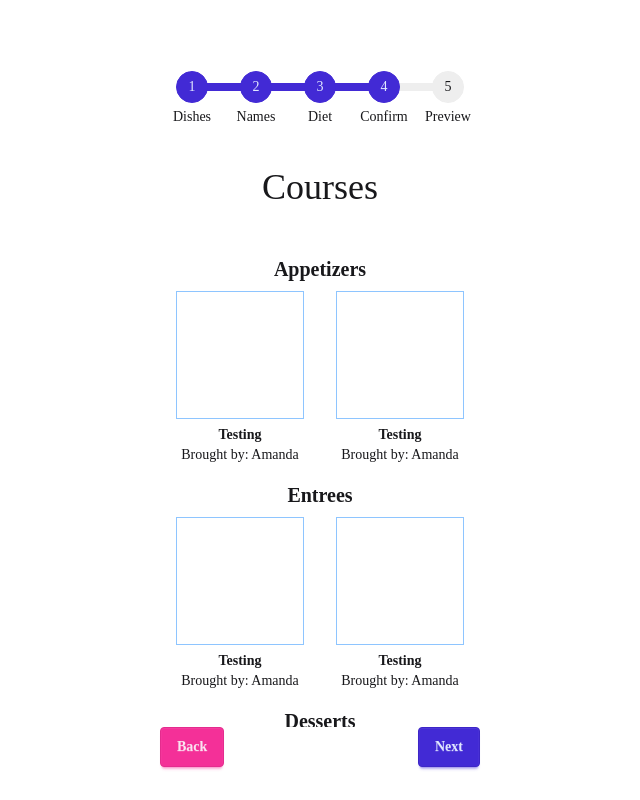
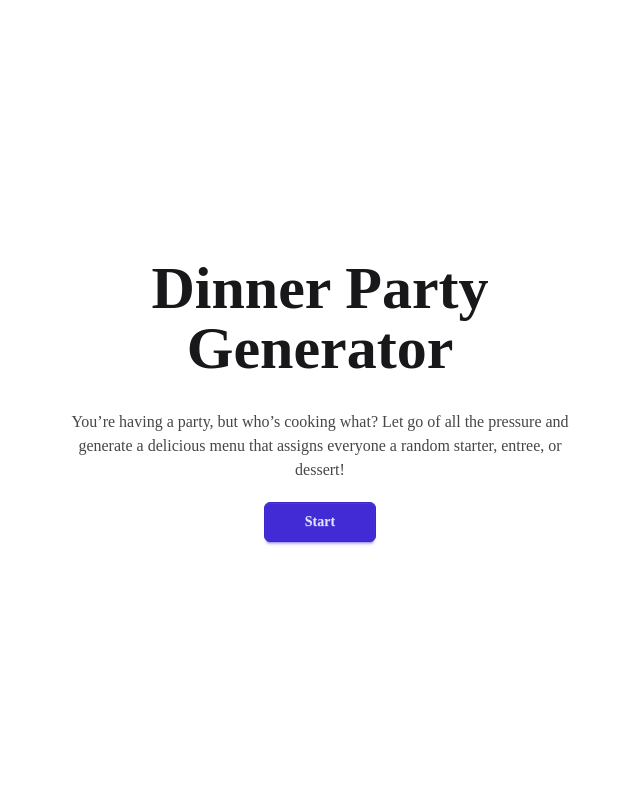
Before and after one commit to ang-riv/dinner-party-generator, a React (Vite) app: page / in a window 1280 px wide. Shown: the whole page, without its empty margins (320-960 px from the left). Built offline with nearby package versions, Linux system fonts and the light colour scheme; a web font is replaced by a local one.

Commit message:
Set up transition from IntroPage to first DishesPage

```diff
--- a/src/MainApp.jsx
+++ b/src/MainApp.jsx
@@ -1,5 +1,5 @@
 // * acts like app since I made everything in app
-import React from "react";
+import React, { useEffect, useState } from "react";
 import IntroPage from "./pages/IntroPage";
 import DishesPage from "./pages/DishesPage";
 import GuestNamePage from "./pages/GuestNamePage";
@@ -10,20 +10,42 @@ import GuestProvider from "./components/contexts/GuestProvider";
 import RestrictionProvider from "./components/contexts/RestrictionProvider";
 import Steps from "./components/Steps";
 import NavButtons from "./components/NavButtons";
+
 function MainApp() {
+  const [pageNum, setPageNum] = useState(0);
+
+  // navigating through the pages
+  const pages = [
+    <IntroPage setPageNum={setPageNum} />,
+    <DishesPage />,
+    <GuestNamePage />,
+    <RestrictionsPage />,
+    <ConfirmPage />,
+    <PreviewPage />,
+  ];
+
+  const [currentPage, setCurrentPage] = useState(pages[0]);
   return (
     <div className="flex justify-center items-center w-screen h-screen">
       <GuestProvider>
         <div className="flex flex-col justify-between h-10/12">
-          <Steps active={3} />
-          {/* <RestrictionProvider>
+          {pageNum === 0 ? (
+            <div className="flex items-center justify-center w-full h-full">
+              {pages[0]}
+            </div>
+          ) : (
+            <>
+              <Steps active={pageNum} />
+              {/* <RestrictionProvider>
             <RestrictionsPage />
           </RestrictionProvider> */}
-          <RestrictionProvider>
-            <PreviewPage />
-          </RestrictionProvider>
+              <RestrictionProvider>
+                <ConfirmPage />
+              </RestrictionProvider>
 
-          <NavButtons />
+              <NavButtons />
+            </>
+          )}
         </div>
       </GuestProvider>
     </div>
--- a/src/components/Steps.jsx
+++ b/src/components/Steps.jsx
@@ -7,7 +7,7 @@ const Steps = ({ active }) => {
     const stepTitle = pageTitles[i];
     const inactiveSteps = "step text-sm";
     const activeSteps = "step step-primary text-sm";
-    i <= active
+    i <= active - 1
       ? steps.push(
           <li key={stepTitle} className={activeSteps}>
             {stepTitle}
--- a/src/pages/IntroPage.jsx
+++ b/src/pages/IntroPage.jsx
@@ -1,7 +1,6 @@
-import React, { useContext } from "react";
-import { GuestContext } from "../components/contexts/GuestContext";
-const IntroPage = () => {
-  const { setPage } = useContext(GuestContext);
+import React from "react";
+
+const IntroPage = ({ setPageNum }) => {
   return (
     <div className="prose">
       <h1 className="prose-h1 text-center text-6xl mb-8">
@@ -16,7 +15,7 @@ const IntroPage = () => {
       <div className="w-full flex justify-center">
         <button
           className="btn btn-primary rounded-md btn-md px-10"
-          onClick={() => setPage("Dishes")}
+          onClick={() => setPageNum(1)}
         >
           Start
         </button>
```
